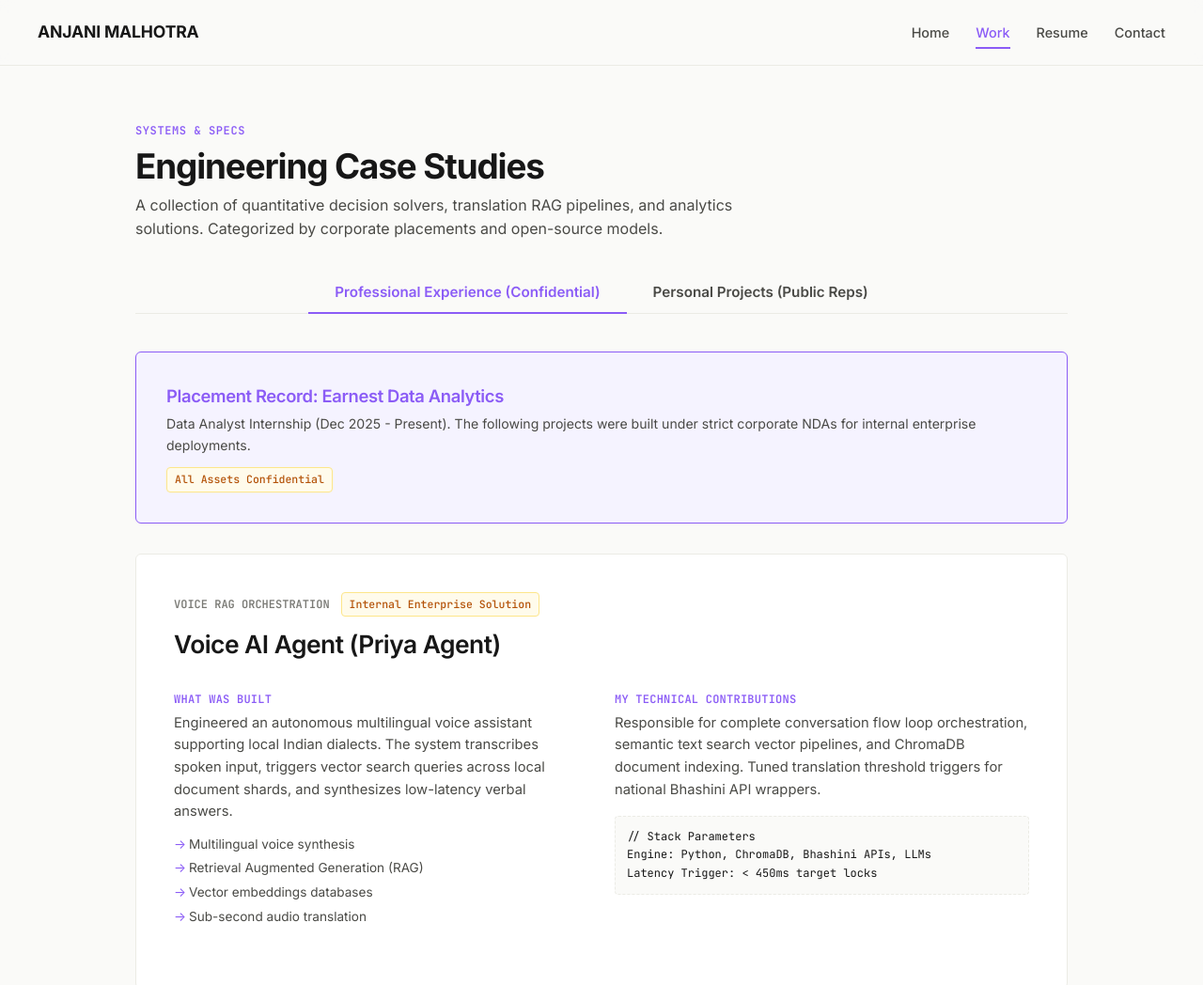
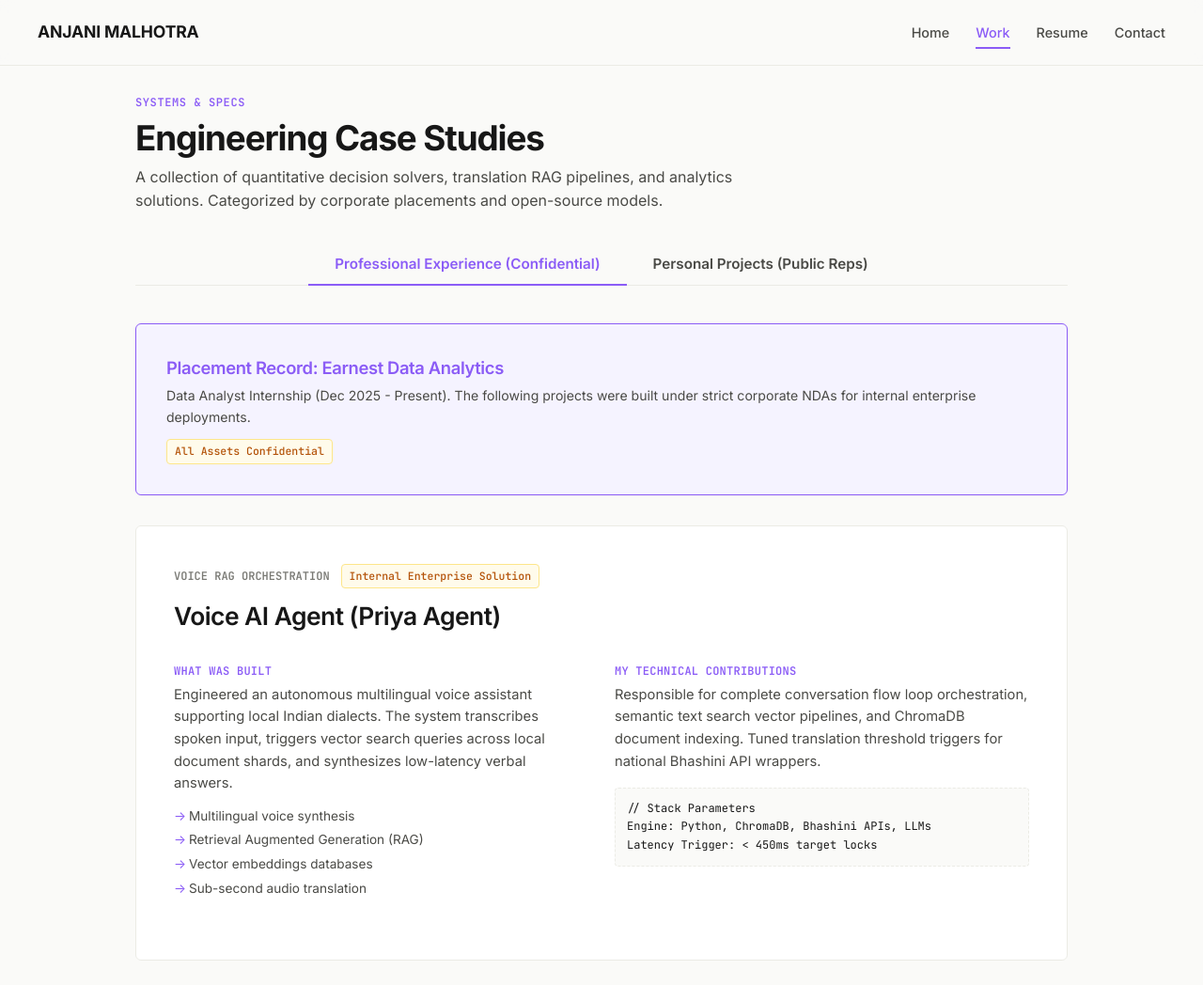
Before and after one commit to AnjaniMalhotra/AnjaniMalhotra.github.io, a plain HTML site: page projects.html in a window 1280 px wide. Shown: the top 1048 px of the page at 94% size. Drawn offline with Linux system fonts and the light colour scheme.

Commit message:
Reduce top padding on projects and resume pages to fix empty spacing

```diff
--- a/projects.html
+++ b/projects.html
@@ -39,7 +39,7 @@
   <!-- ==========================================
        WORK CATALOG HEADER
        ========================================== -->
-  <main class="content-section" style="padding-top: 130px; border-bottom: none;">
+  <main class="content-section" style="padding-top: 100px; border-bottom: none;">
     <div class="container">
       <div class="section-header reveal" style="margin-bottom: 32px;">
         <span class="section-tag">Systems & Specs</span>
```
Also changed, not shown: resume.html (+1 -1 lines).
